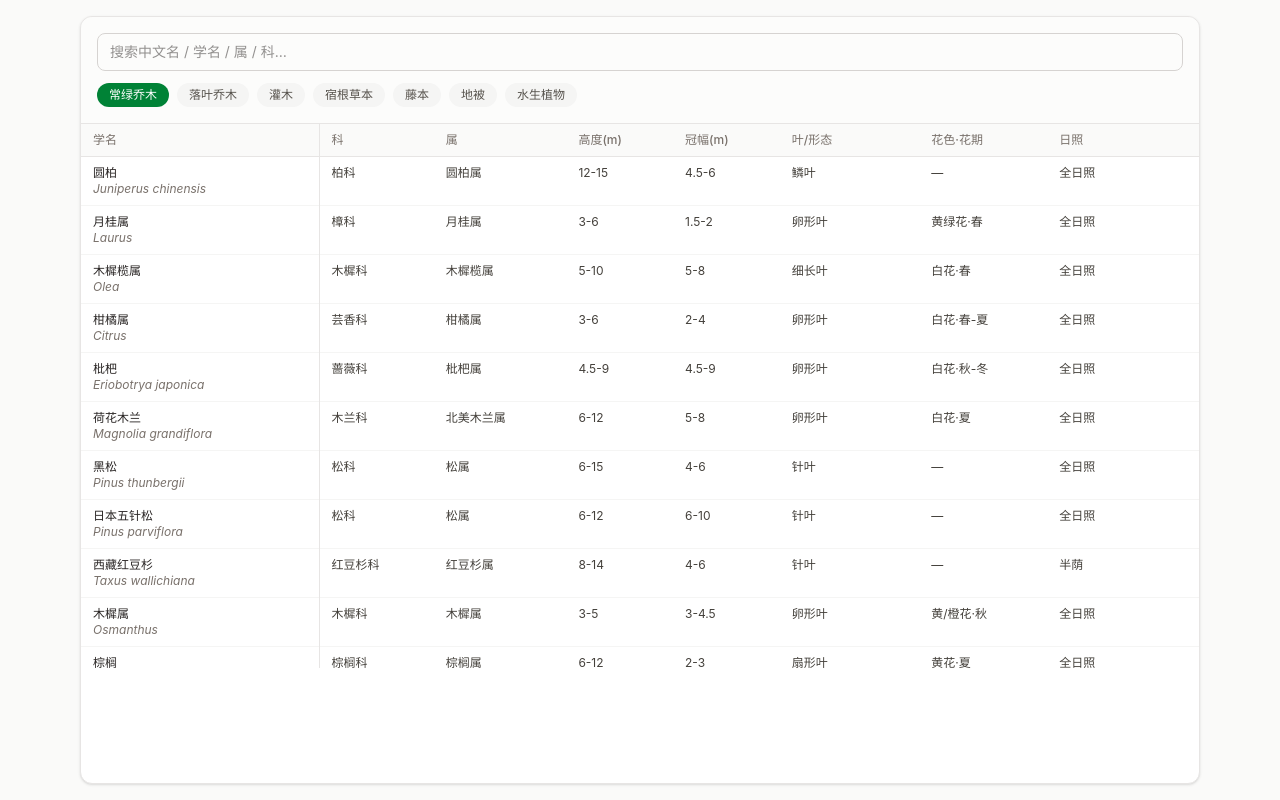
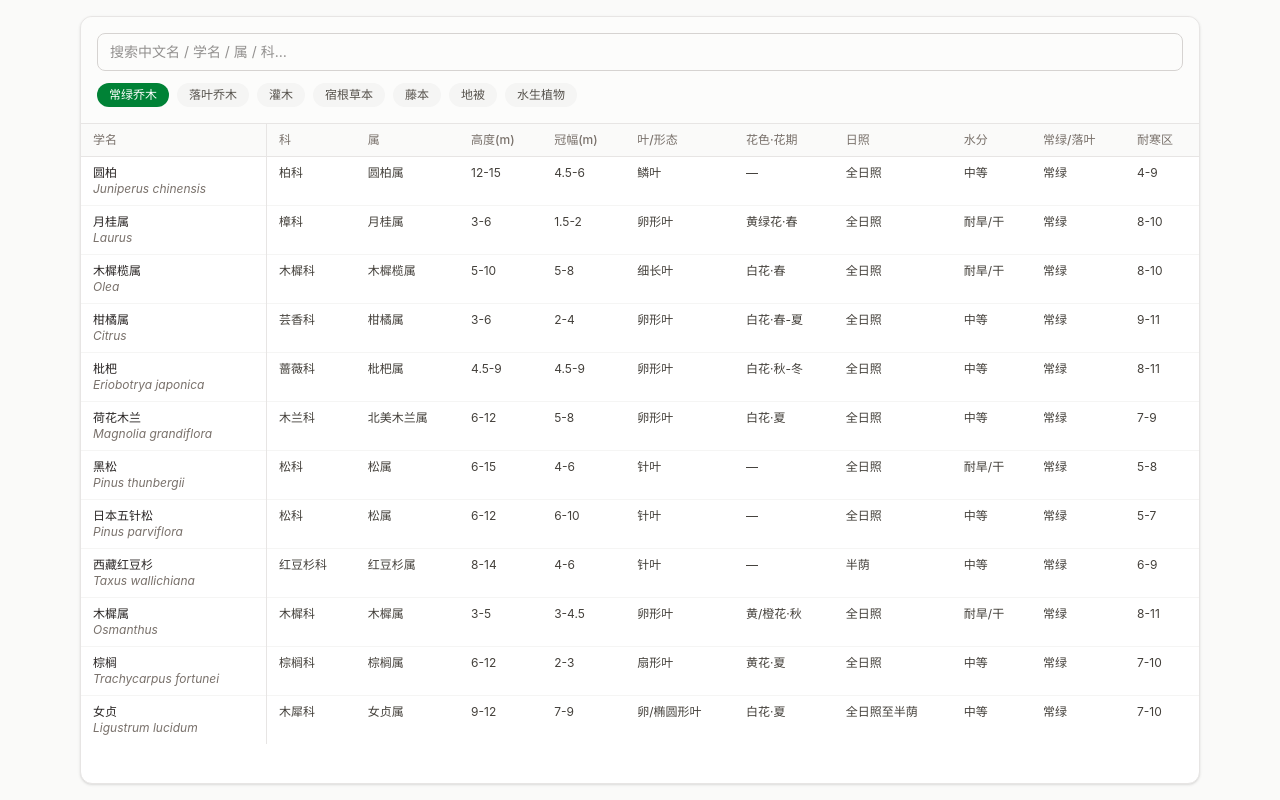
Before and after one commit to Echo0057/Botanica, a React (Vite) app: page / in a window 1280 px wide. Built offline with nearby package versions, Linux system fonts and the light colour scheme.

Commit message:
feat: 表格增加 水分/常绿·落叶/耐寒区 列
- 新增三列并用显示层映射转中文(耐旱干/喜湿·常绿/落叶·耐寒区区间)
- 去掉表格自带的滚动容器,统一由面板 flex-1 区域滚动

```diff
--- a/src/components/OverviewTable.jsx
+++ b/src/components/OverviewTable.jsx
@@ -1,4 +1,4 @@
-import { SUN_LABELS, label } from '../data/layers.js';
+import { SUN_LABELS, WATER_LABELS, EVERGREEN_LABELS, label } from '../data/layers.js';
 
 const COLUMNS = [
   { key: 'name', label: '学名' },
@@ -9,6 +9,9 @@ const COLUMNS = [
   { key: 'leaf', label: '叶/形态' },
   { key: 'bloom', label: '花色·花期' },
   { key: 'sun', label: '日照' },
+  { key: 'water', label: '水分' },
+  { key: 'evergreen', label: '常绿/落叶' },
+  { key: 'hardinessZone', label: '耐寒区' },
 ];
 
 const dash = '—';
@@ -42,6 +45,12 @@ function value(p, key) {
       return bloom(p);
     case 'sun':
       return label(SUN_LABELS, p.sun) || dash;
+    case 'water':
+      return label(WATER_LABELS, p.water) || dash;
+    case 'evergreen':
+      return label(EVERGREEN_LABELS, p.evergreen) || dash;
+    case 'hardinessZone':
+      return cell(p.hardinessZone);
     default:
       return dash;
   }
@@ -56,8 +65,7 @@ export default function OverviewTable({ plants, onOpen }) {
     );
   }
   return (
-    <div className="max-h-[68vh] overflow-auto">
-      <table className="w-full min-w-max border-collapse text-xs">
+    <table className="w-full min-w-max border-collapse text-xs">
         <thead>
           <tr className="text-left text-stone-500">
             {COLUMNS.map((c, i) => (
@@ -101,7 +109,6 @@ export default function OverviewTable({ plants, onOpen }) {
             </tr>
           ))}
         </tbody>
-      </table>
-    </div>
+    </table>
   );
 }
```
